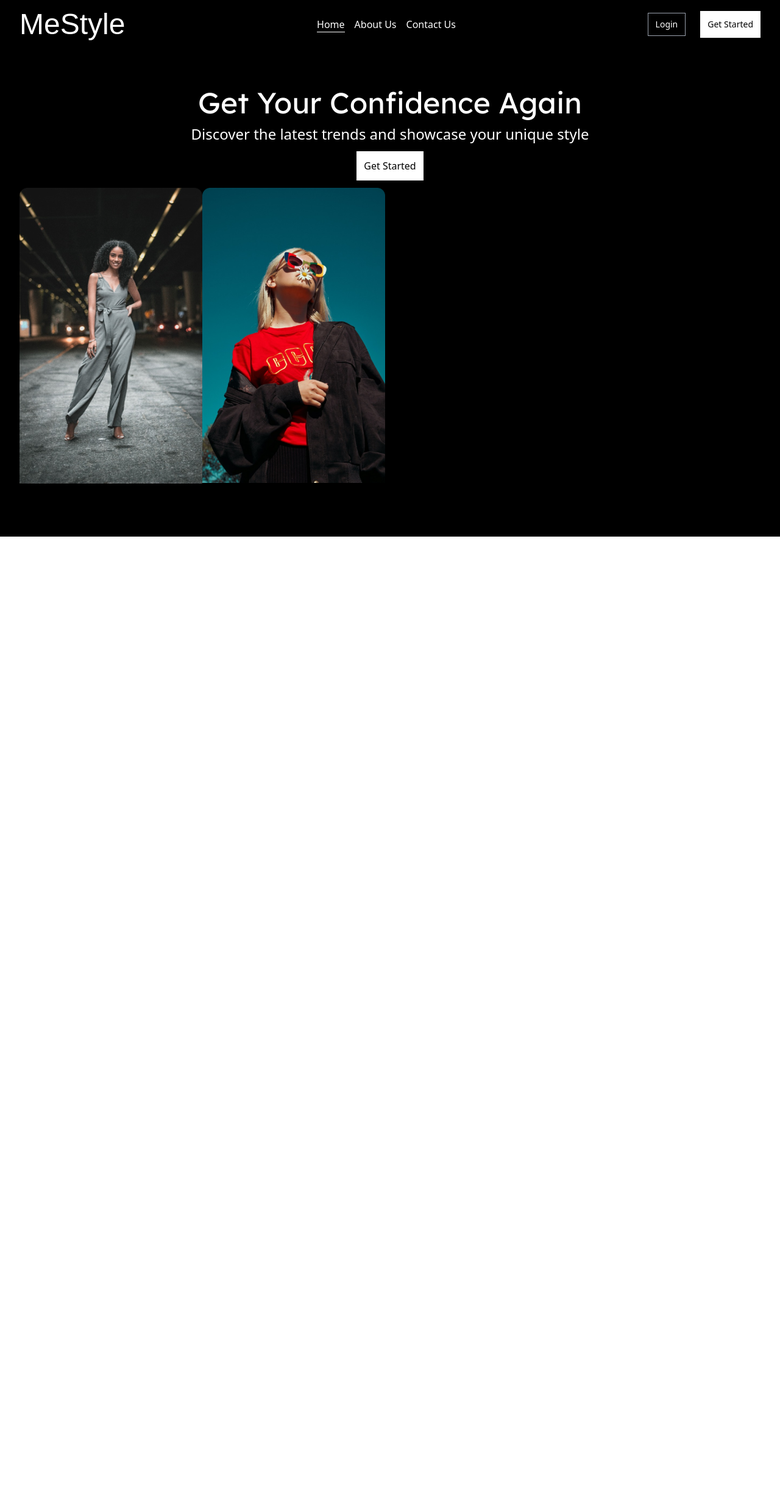
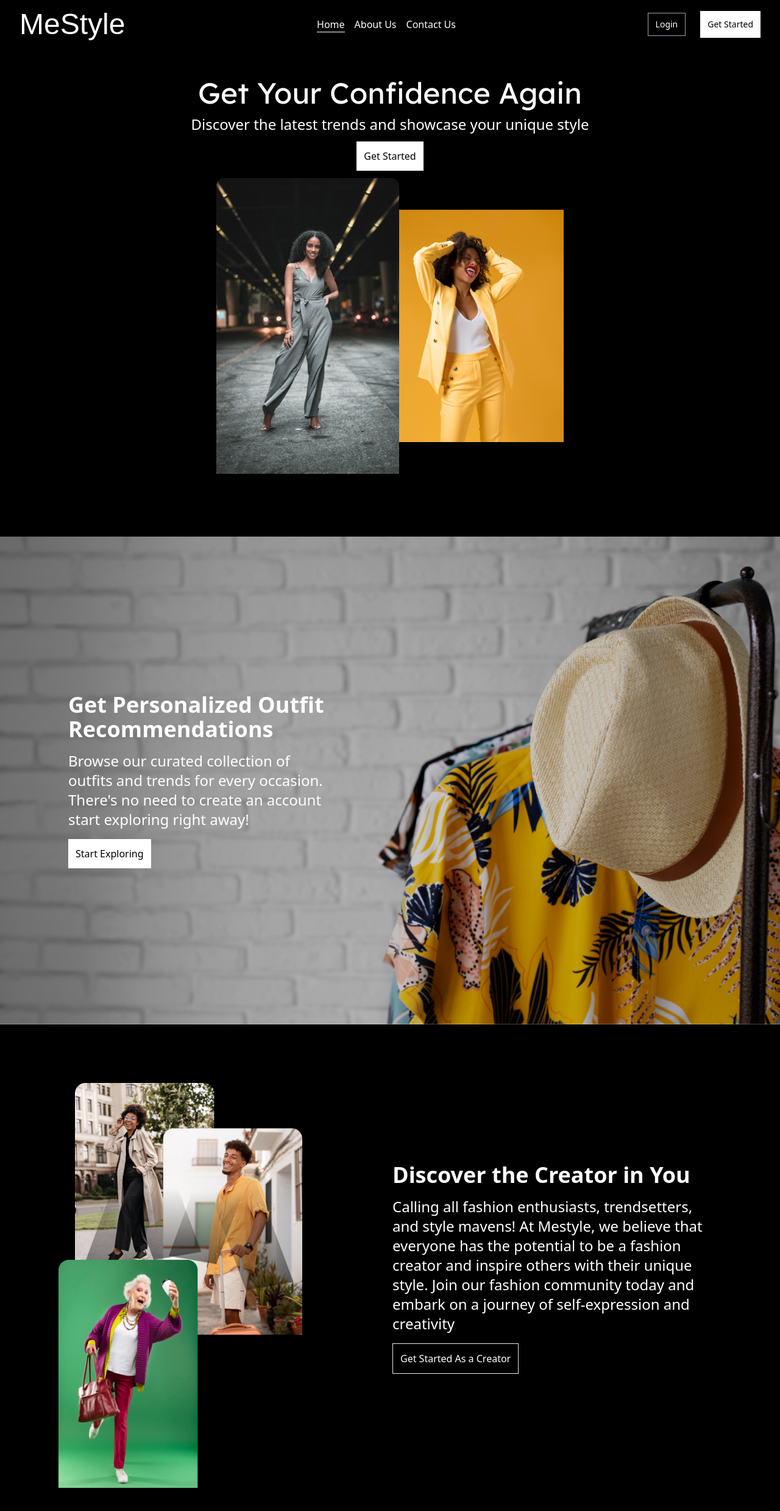
Before and after one commit to Remi-dee/Mestyle, a Next.js app: page / in a window 1280 px wide. Shown: the whole page at 61% size. Before the commit the page ends 880 px from the top, so only its background shows below. Built offline with nearby package versions, Linux system fonts and the light colour scheme; a web font is replaced by a local one.

Commit message:
about section

```diff
--- /dev/null
+++ b/app/components/landingpage/About.js
@@ -0,0 +1,57 @@
+import Image from "next/image";
+import React from "react";
+
+function About() {
+  return (
+    <>
+      <section className="w-full lg:h-screen lg:p-24 p-6 bg-[url('/images/clothing-rack-with-floral-hawaiian-shirts-hangers-hat-1.png')] bg-no-repeat bg-cover">
+        <div className="h-full w-full p-4 flex items-center">
+          <div className="lg:w-2/5 w-4/5 space-y-4 text-white">
+            <p className="text-2xl lg:text-4xl font-bold">
+              Get Personalized Outfit Recommendations
+            </p>
+            <p className="text-xs lg:text-2xl">
+              Browse our curated collection of outfits and trends for every
+              occasion. There&apos;s no need to create an account start
+              exploring right away!
+            </p>
+            <button
+              className="p-2 lg:p-3 text-xs lg:text-base bg-white text-black font-medium"
+              type="button"
+            >
+              Start Exploring
+            </button>
+          </div>
+        </div>
+      </section>
+
+      <section className="lg:flex gap-2 bg-black w-full h-screen lg:p-24 p-6">
+        <div className="w-6/12  mx-auto">
+          <Image src="/images/photobuck.png" alt="Creators" width={400} height={400} />
+        </div>
+        <div className="lg:w-6/12 w-10/12 flex justify-center items-center  mx-auto">
+          <div className=" space-y-4 text-white">
+            <p className="text-2xl lg:text-4xl font-bold">
+              Discover the Creator in You
+            </p>
+            <p className="text-xs lg:text-2xl">
+              Calling all fashion enthusiasts, trendsetters, and style mavens!
+              At Mestyle, we believe that everyone has the potential to be a
+              fashion creator and inspire others with their unique style. Join
+              our fashion community today and embark on a journey of
+              self-expression and creativity
+            </p>
+            <button
+              className="p-2 lg:p-3 text-xs lg:text-base bg-black text-white font-medium border"
+              type="button"
+            >
+              Get Started As a Creator
+            </button>
+          </div>
+        </div>
+      </section>
+    </>
+  );
+}
+
+export default About;
--- a/app/components/landingpage/Hero.js
+++ b/app/components/landingpage/Hero.js
@@ -7,7 +7,7 @@ register();
 function Hero() {
   return (
     <section className="w-full h-screen p-8 space-y-3 bg-black text-white text-center">
-      <div className="space-y-3 mt-8">
+      <div className="space-y-3 mt-4">
         <p className="md:text-5xl text-2xl font-lexend ">
           Get Your Confidence Again
         </p>
@@ -20,14 +20,23 @@ function Hero() {
         </button>
       </div>
 
-      <div className="flex">
+      <div className="flex items-center justify-center">
         <Image
           src="/images/attractive-afroamerican-models-posing-outdoors-4.png"
           alt="women style"
           width={300}
           height={300}
         />
-        {/* <swiper-container
+
+        <Image
+        src="/images/medium-shot-woman-with-yellow-suit-2.png"
+        alt="fashion icon"
+        width={270}
+        height={270}
+      />
+
+        {/*
+        <swiper-container
             ref={swiperElRef}
           slides-per-view="1"
           navigation="false"
@@ -91,14 +100,14 @@ function Hero() {
             />
           </swiper-slide>
         </swiper-container>*/}
-        <div>
+      {/*  <div>
           <Image
             src="/images/attractive-afroamerican-models-posing-outdoors-5.png"
             alt="women style"
             width={300}
             height={300}
           />
-        </div>
+      </div>*/}
       </div>
     </section>
   );
--- a/app/components/landingpage/template.js
+++ b/app/components/landingpage/template.js
@@ -1,12 +1,14 @@
 import React from "react";
 import NavBar from "./NavBar";
 import Hero from "./Hero";
+import About from "./About";
 
 function HomePage() {
-  return <header>
-  <NavBar />
+  return <>
+ <NavBar />
   <Hero />
-  </header>;
+  <About />
+  </>;
 }
 
 export default HomePage;
```
Also changed, not shown: public/images/clothing-rack-with-floral-hawaiian-shirts-hangers-hat-1.png (added), public/images/photobuck.png (added).
